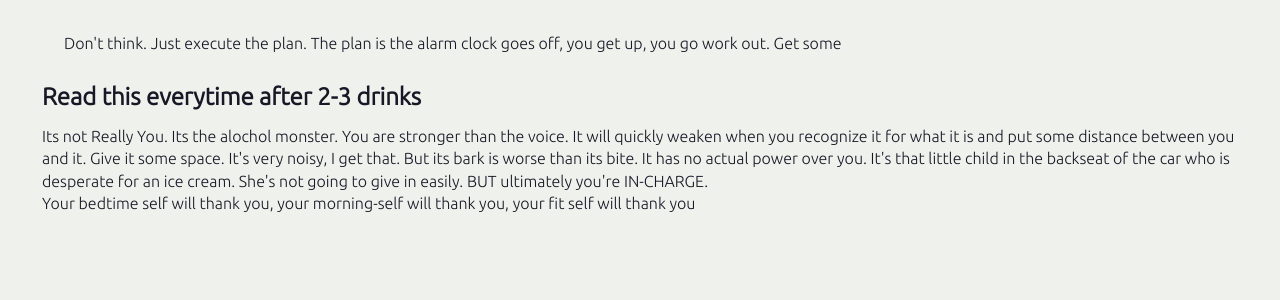
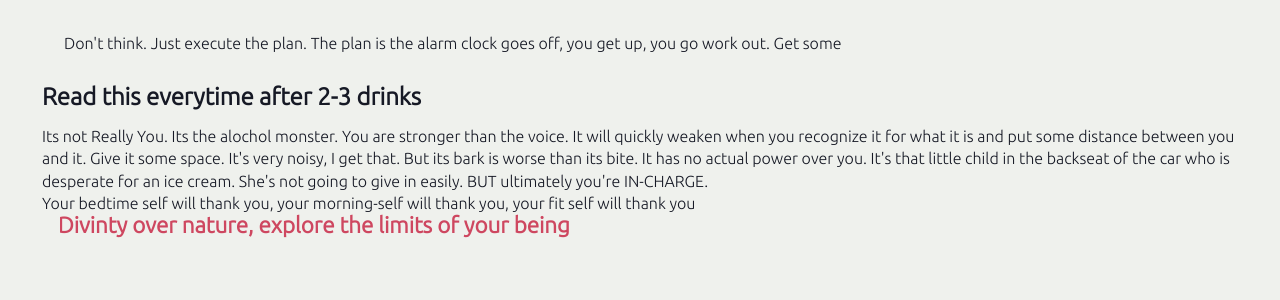
Before and after one commit to oreillyross/MyPortfolio, a Next.js app: page /up in a window 1280 px wide. Shown: the top 300 px of the page. Built offline with nearby package versions, Linux system fonts and the light colour scheme.

Commit message:
Update up.jsx

```diff
--- a/pages/up.jsx
+++ b/pages/up.jsx
@@ -14,6 +14,7 @@ export default function Page() {
             <div>Your bedtime self will thank you, your morning-self will thank you, your fit self will thank you</div>
         </p>
         </div>
+          <h3>Divinty over nature, explore the limits of your being</h3>
         </>
     )
 }
```
